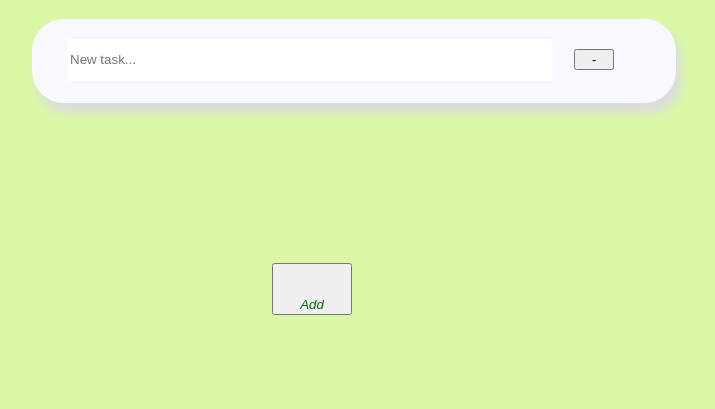
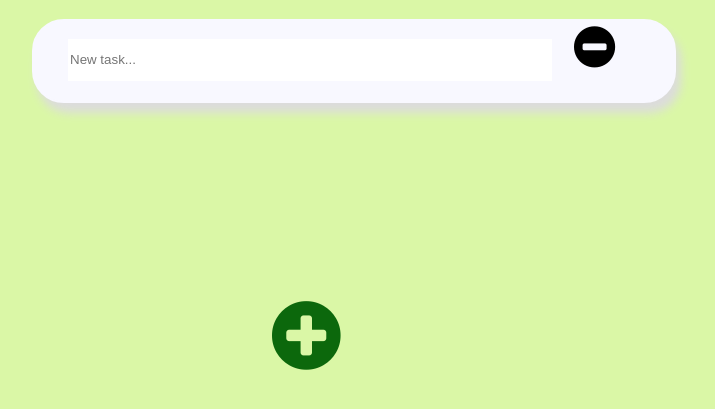
Before and after one commit to Deepika-Choudhary/todo-app, a plain HTML site: page todoPage/index.htm in a window 1280 px wide. Shown: the part 61-470 px from the top of the page, without its empty margins (376-1091 px from the left). Drawn offline with Linux system fonts and the light colour scheme.

Commit message:
Update index.htm

```diff
--- a/todoPage/index.htm
+++ b/todoPage/index.htm
@@ -4,6 +4,8 @@
     <meta charset="UTF-8">
     <meta http-equiv="X-UA-Compatible" content="IE=edge">
     <meta name="viewport" content="width=device-width, initial-scale=1.0">
+    <link rel="stylesheet" href="https://cdnjs.cloudflare.com/ajax/libs/font-awesome/4.7.0/css/font-awesome.min.css">
+    <link rel="stylesheet" href="style.css">
     <link rel="stylesheet" href="style.css">
     <title>Todo Page</title>
 </head>
@@ -12,24 +14,17 @@
 
     <!-- new task  -->
     <div class="task">
-        <form action="" class="form-control">
             <input type="text" placeholder="New task...">
 
             <!-- remove button  -->
-            <button onclick="remove()" class="removeButton">
-                <i class="fa fa-minus-circle fa-2x" aria-hidden="true">-</i>
-            </button>
-            <div id="removed"></div>
-        </form>
+                <i class="fa fa-minus-circle fa-3x removeButton" aria-hidden="true" onclick="remove()"></i>
     </div>
 
     <!-- add button  -->
     <div id="added"></div>
-    <!-- <div class="addButton"> -->
-        <button onclick="add()" class="addButton">
-            <i class="fa fa-plus-circle fa-2x" aria-hidden="true">Add</i>
-        </button>
-    <!-- </div> -->
+
+            <i class="fa fa-plus-circle fa-5x addButton" aria-hidden="true" onclick="add()"></i>
+
     <script src="index.js"></script>
 </body>
 </html>
```
